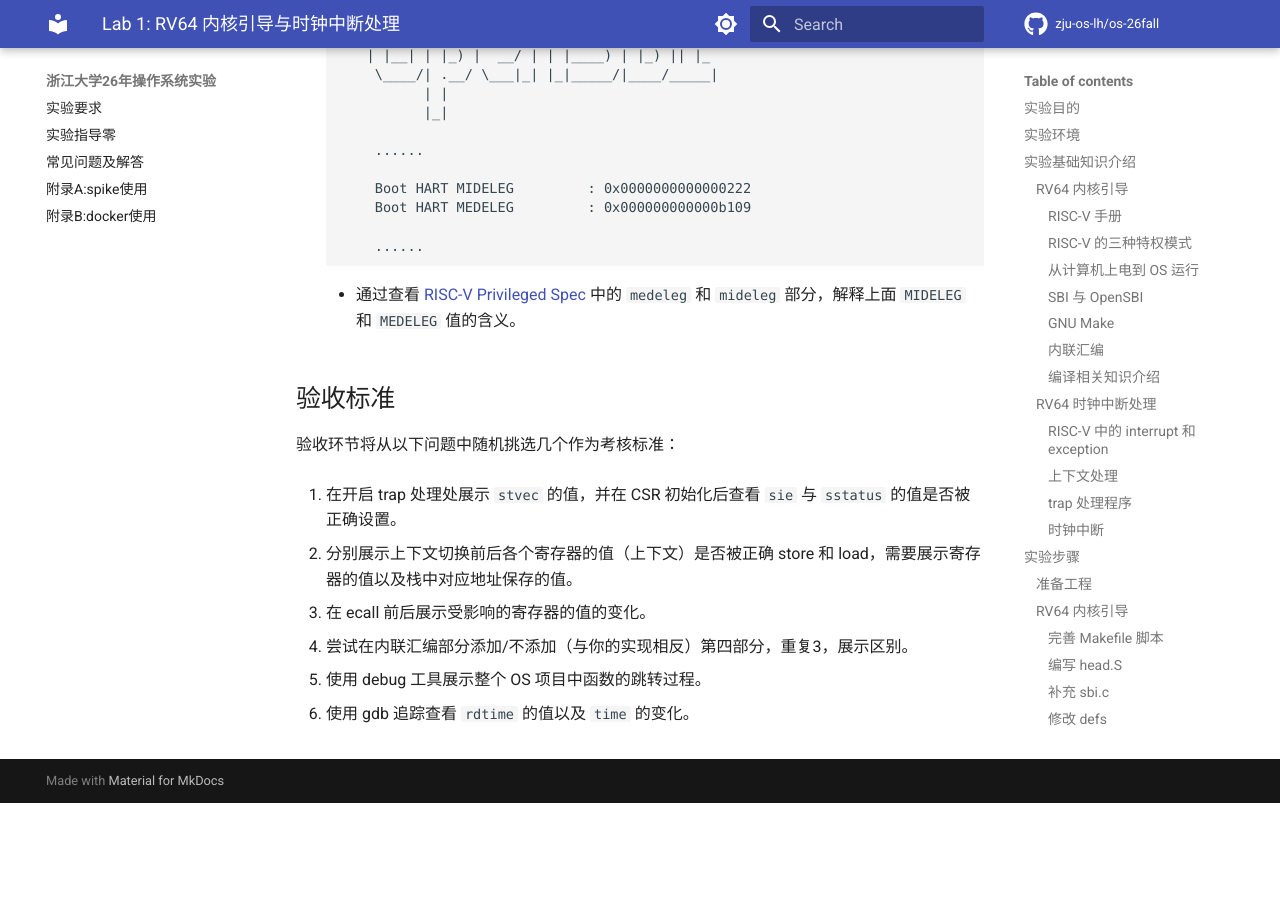
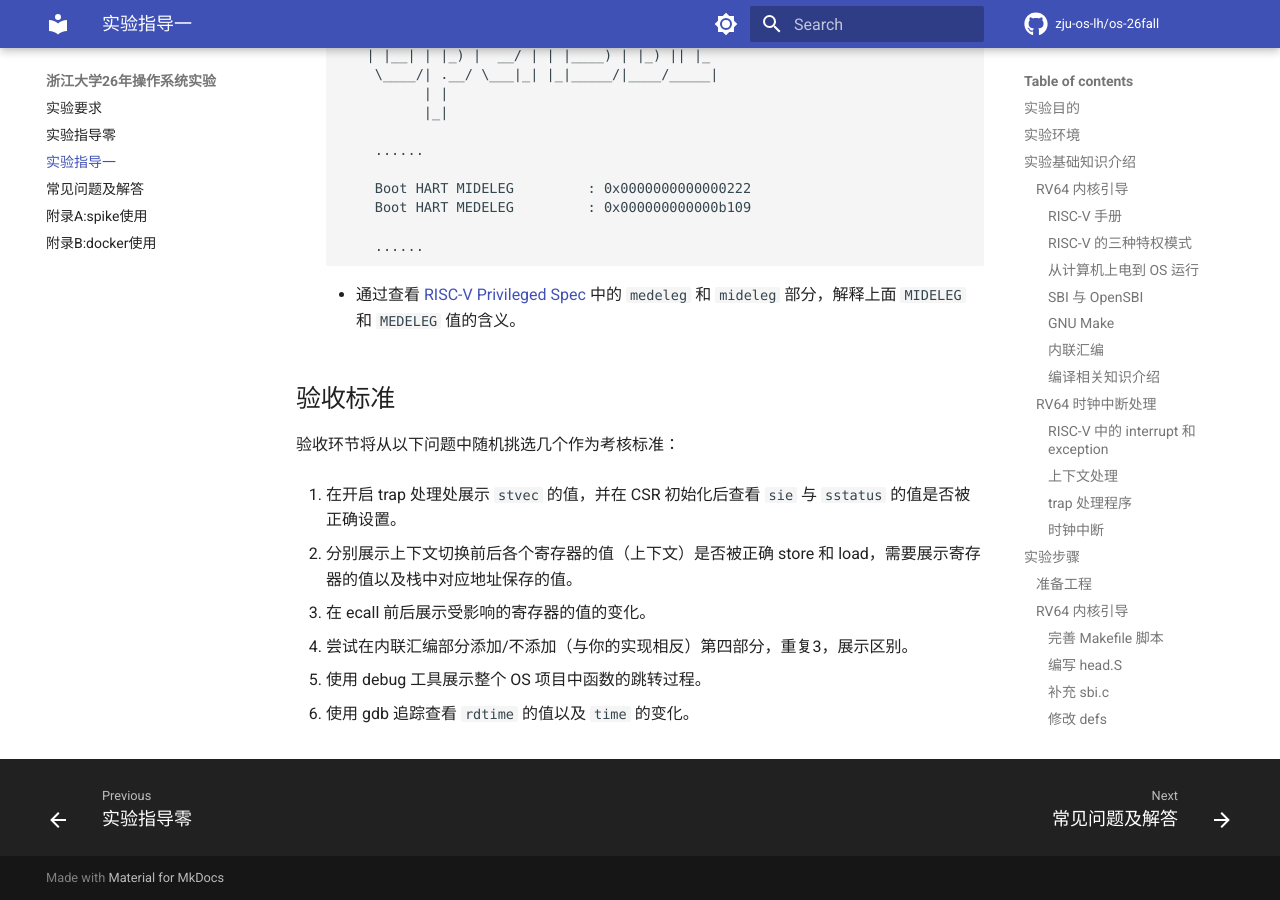
Before and after one commit to JY-GIEGIEGIE/OS-lab, an MkDocs documentation site: the page built from docs/lab1.md, in a window 1280 px wide and 900 px high, scrolled down 18818 px. Built offline with MkDocs 1.6.1 and Material for MkDocs 9.7.7, drawn with Linux system fonts in a browser that asks for light colours; some web fonts are replaced; before the commit the page ends 19621 px from its top, so only the background shows below that; part of the change alters nothing that is shown.

Commit message:
feat: lab1 init

```diff
--- a/mkdocs.yml
+++ b/mkdocs.yml
@@ -33,7 +33,7 @@ theme:
 nav:
   - 实验要求: index.md
   - 实验指导零: lab0.md
-  # - 实验指导一: lab1.md
+  - 实验指导一: lab1.md
   # - 实验指导二: lab2.md
   # - 实验指导三: lab3.md
   # - 实验指导四: lab4.md
```
